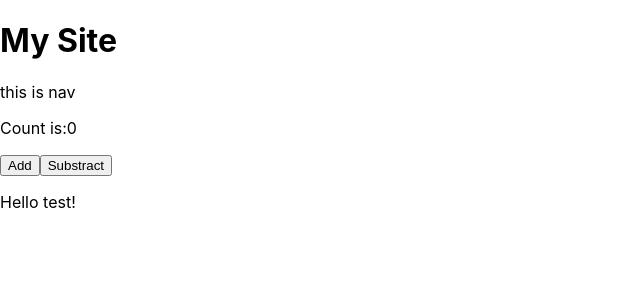
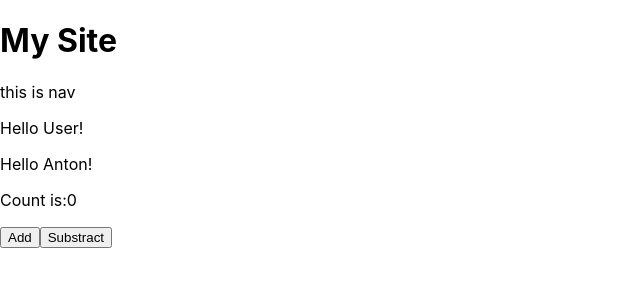
Before and after one commit to SerhiiKachur/fe-2023-1-git, a React (Create React App) app in the folder fe-2023-1-react-app/: page / in a window 1280 px wide. Shown: the top 300 px of the page, without its empty margins (0-640 px from the left). Built offline with nearby package versions, Linux system fonts and the light colour scheme.

Commit message:
Add App components

```diff
--- a/fe-2023-1-react-app/src/App.js
+++ b/fe-2023-1-react-app/src/App.js
@@ -1,25 +1,19 @@
-import logo from './logo.svg';
-import './App.css';
+import React from "react";
+import Header from "./Components/Header";
+import Greeting from "./Components/Greeting";
+import Counter from "./Components/Counter";
 
-function App() {
-  return (
-    <div className="App">
-      <header className="App-header">
-        <img src={logo} className="App-logo" alt="logo" />
-        <p>
-          Edit <code>src/App.js</code> and save to reload.
-        </p>
-        <a
-          className="App-link"
-          href="https://reactjs.org"
-          target="_blank"
-          rel="noopener noreferrer"
-        >
-          Learn React
-        </a>
-      </header>
-    </div>
-  );
+class App extends React.Component {
+  render() {
+    return (
+      <div>
+        <Header />
+        <Greeting name="User" />
+        <Greeting name="Anton" />
+        <Counter />
+      </div>
+    );
+  }
 }
 
 export default App;
--- a/fe-2023-1-react-app/src/index.js
+++ b/fe-2023-1-react-app/src/index.js
@@ -3,32 +3,9 @@ import ReactDOM from "react-dom/client";
 import "./index.css";
 import App from "./App";
 import reportWebVitals from "./reportWebVitals";
-import Header from "./Components/Header";
-import Greeting from "./Components/Greeting";
-import Counter from "./Components/Counter";
 
-
-
-
-const counter1 = React.createElement(Counter);
-const elem = React.createElement(Header);
-const root = ReactDOM.createRoot(document.getElementById("root"));
-
-const greeting1 = React.createElement(Greeting, { name: "test" });
-
-// const greeting1 = <Greeting name="Test"></Greeting>;
-// const greeting1 = <Greeting name="Test" />; якщо немає чілдренів(дітей (тексту)) теж саме що в строці зверху
-
-// const elem = React.createElement('header',{id:"header", className:'class'},'children');
-const container = React.createElement(
-  React.Fragment,
-  {},
-  elem,
-  counter1,
-  greeting1
-);
-
-root.render(container);
+const root = ReactDOM.createRoot(document.getElementById('root'));
+root.render(<App/>);
 
 // If you want to start measuring performance in your app, pass a function
 // to log results (for example: reportWebVitals(console.log))
```
